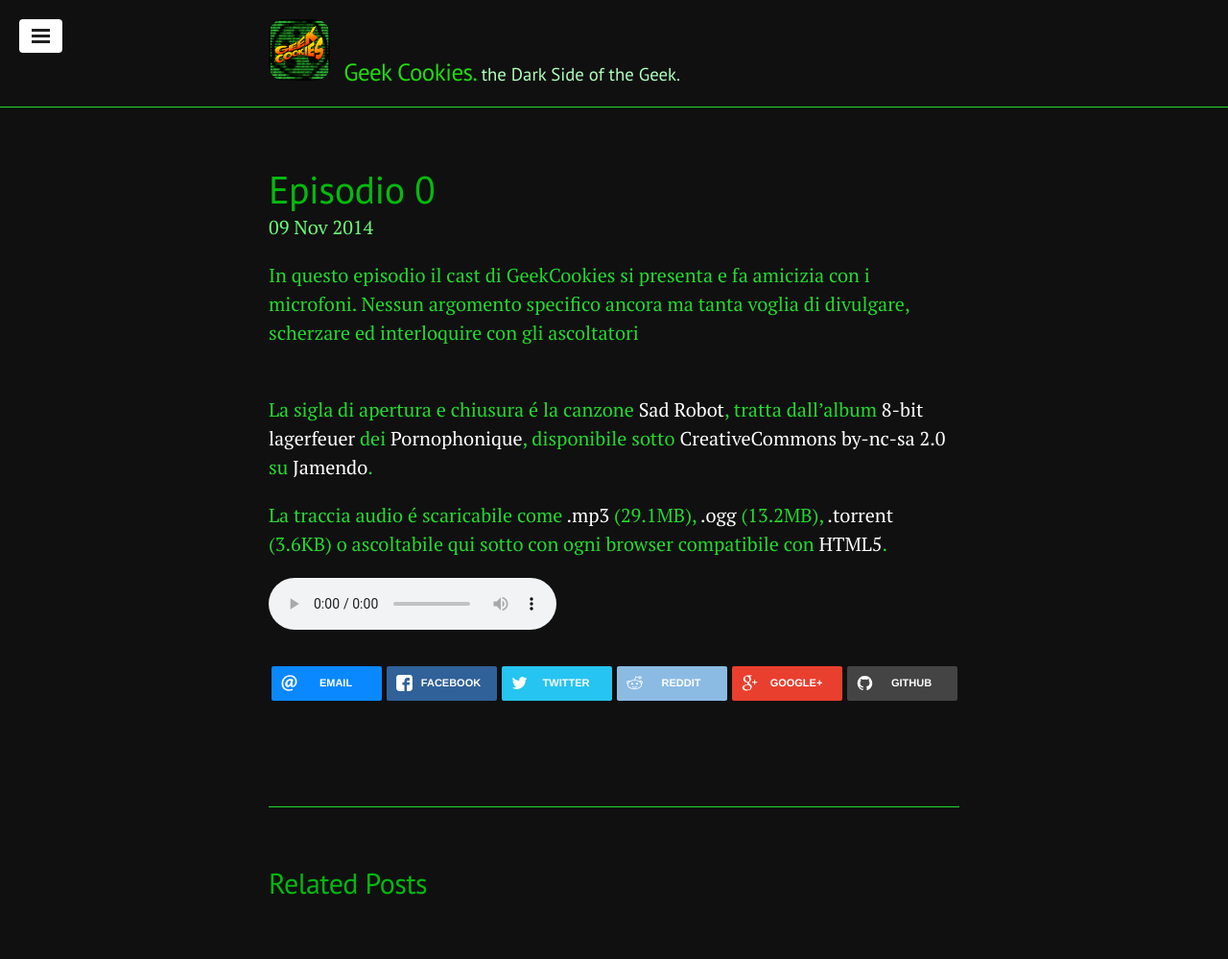
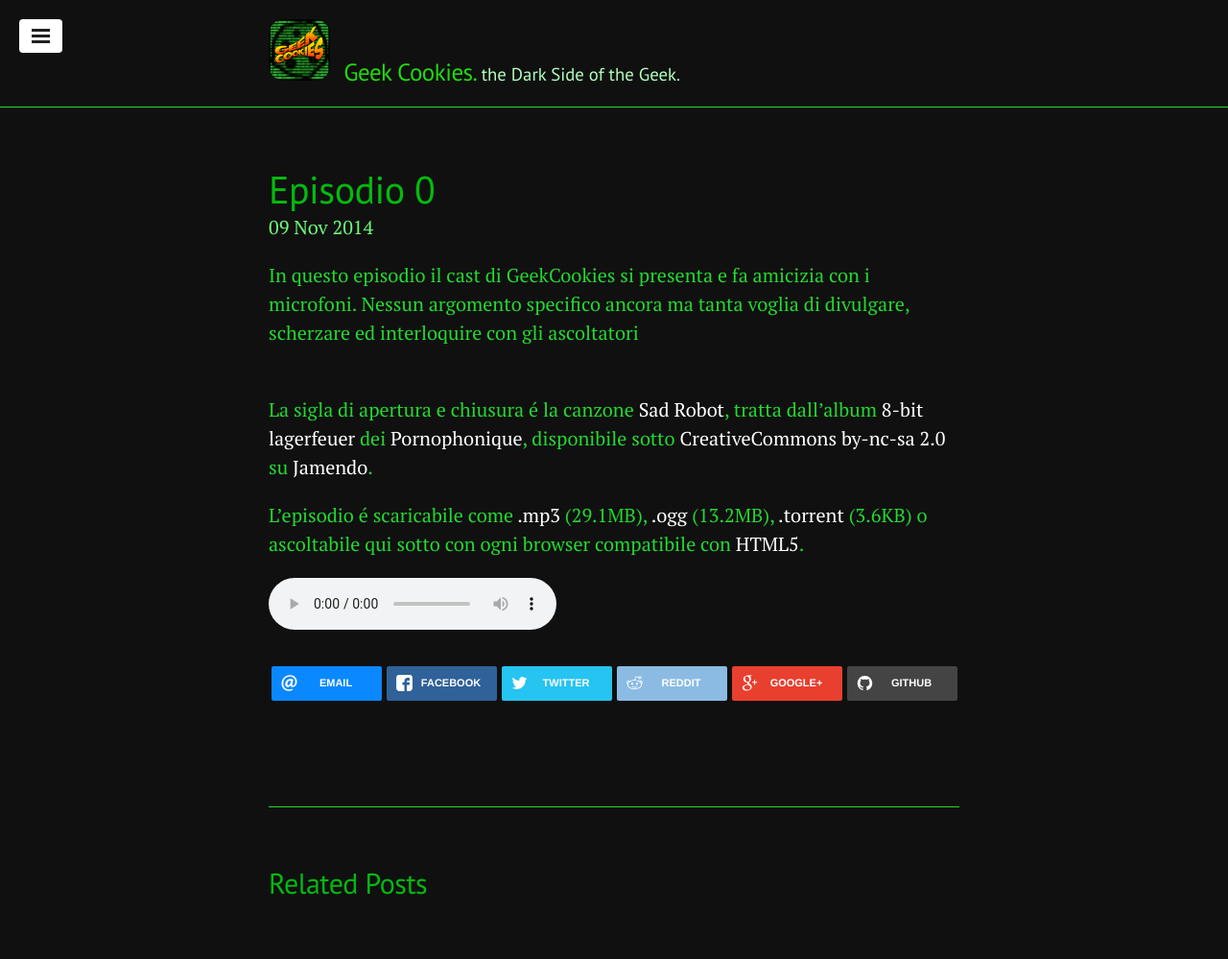
Before and after one commit to geekcookies/geekcookies.github.io, a Jekyll site: the page built from _posts/2014-11-09-episodio-0.md, in a window 1280 px wide. Shown: the whole page at 96% size. Built offline with Jekyll 4.4.1, drawn with Linux system fonts in a browser that asks for light colours; nearby versions of some CDN libraries; Markdown is read by kramdown in place of the engine named in the settings; comment, search, counter and statistics services are not loaded.

Commit message:
typo in episode 0

```diff
--- a/_posts/2014-11-09-episodio-0.md
+++ b/_posts/2014-11-09-episodio-0.md
@@ -17,7 +17,7 @@ Nessun argomento specifico ancora ma tanta voglia di divulgare, scherzare ed int
 <br />
 La sigla di apertura e chiusura é la canzone [Sad Robot](https://www.jamendo.com/en/track/81740/sad-robot), tratta dall'album [8-bit lagerfeuer](https://www.jamendo.com/en/list/a7505/8-bit-lagerfeuer) dei [Pornophonique](https://www.jamendo.com/en/artist/8303/pornophonique), disponibile sotto [CreativeCommons by-nc-sa 2.0](http://creativecommons.org/licenses/by-nc-sa/2.0/) su [Jamendo](https://www.jamendo.com).
 
-La traccia audio é scaricabile come [.mp3]({{page.podcast.file}}) (29.1MB), [.ogg](https://archive.org/download/geekcookies_ep_0/geekcookies_ep_0.ogg) (13.2MB), [.torrent](https://archive.org/download/geekcookies_ep_0/geekcookies_ep_0_archive.torrent) (3.6KB) o ascoltabile qui sotto con ogni browser compatibile con [HTML5](http://html5test.com/).
+L'episodio é scaricabile come [.mp3]({{page.podcast.file}}) (29.1MB), [.ogg](https://archive.org/download/geekcookies_ep_0/geekcookies_ep_0.ogg) (13.2MB), [.torrent](https://archive.org/download/geekcookies_ep_0/geekcookies_ep_0_archive.torrent) (3.6KB) o ascoltabile qui sotto con ogni browser compatibile con [HTML5](http://html5test.com/).
 
 
 <!--HTML5 audio player,see http://www.bloggerbuster.com/2012/07/how-to-add-music-player-in-blogspot.html-->
```
